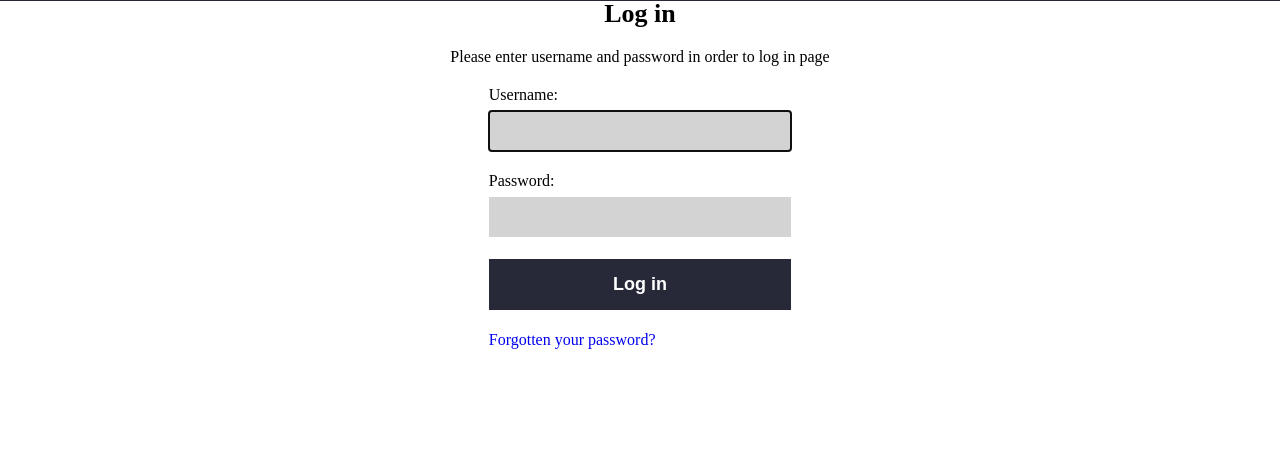
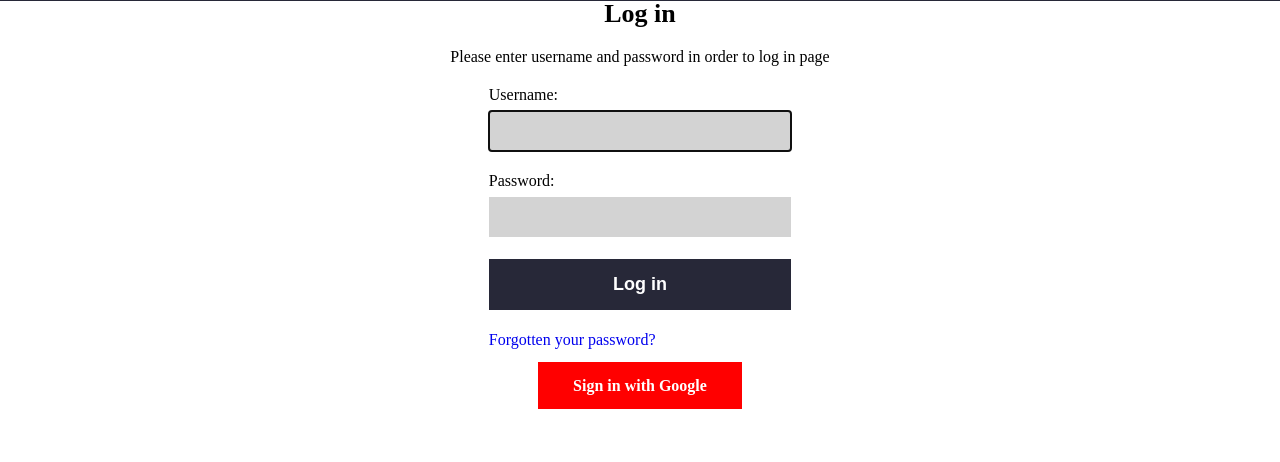
Before and after one commit to Temur112/social_website, a Django app: page /account/login/ in a window 1280 px wide. Shown: the part 79-541 px from the top of the page. Run offline with Django 5.2, Linux system fonts and the light colour scheme.

Commit message:
login via google feature complete

```diff
--- a/app/account/static/css/base.css
+++ b/app/account/static/css/base.css
@@ -269,3 +269,16 @@ body {
 	color: white;
 	padding: 25px;
 }
+.social_btn{
+	padding: 15px 35px;
+	background-color: red;
+	color: white;
+	font-weight: 800;
+}
+.social{
+	display: flex;
+	flex-direction: column;
+	row-gap: 15px;
+	align-items: center;
+	margin-top: 30px;
+}
--- a/app/account/templates/account/login.html
+++ b/app/account/templates/account/login.html
@@ -19,8 +19,10 @@
                     <div><button class="form__btn" type="submit">Log in</button></div>
 
                 </form>
+
             </div>
         </div>
+
     </div>
 
 {% endblock %}
--- a/app/account/templates/registration/login.html
+++ b/app/account/templates/registration/login.html
@@ -20,7 +20,13 @@
                         <a href="{% url 'account:password_reset' %}">Forgotten your password?</a>
                     </div>
                 </form>
-
+                <div class="social">
+                    <ul>
+                        <li>
+                            <a class="social_btn" href="{% url 'social:begin' 'google-oauth2' %}">Sign in with Google</a>
+                        </li>
+                    </ul>
+                </div>
             </div>
         </div>
     </div>
--- a/app/app/settings.py
+++ b/app/app/settings.py
@@ -108,6 +108,7 @@ AUTH_PASSWORD_VALIDATORS = [
 AUTHENTICATION_BACKENDS = [
     'django.contrib.auth.backends.ModelBackend',
     'account.authentication.EmailAuthBackend',
+    'social_core.backends.google.GoogleOAuth2',
 ]
 
 
@@ -148,3 +149,8 @@ EMAIL_HOST_PASSWORD = config('EMAIL_HOST_PASSWORD')
 EMAIL_PORT = 587
 EMAIL_USE_TLS = True
 DEFAULT_FROM_EMAIL = config('DEFAULT_FROM_EMAIL')
+
+
+# Google backend
+SOCIAL_AUTH_GOOGLE_OAUTH2_KEY = config('GOOGLE_OAUTH2_KEY')
+SOCIAL_AUTH_GOOGLE_OAUTH2_SECRET = config('GOOGLE_OAUTH2_SECRET')
```
Also changed, not shown: app/account/templates/account/register.html (+8 -0 lines).
